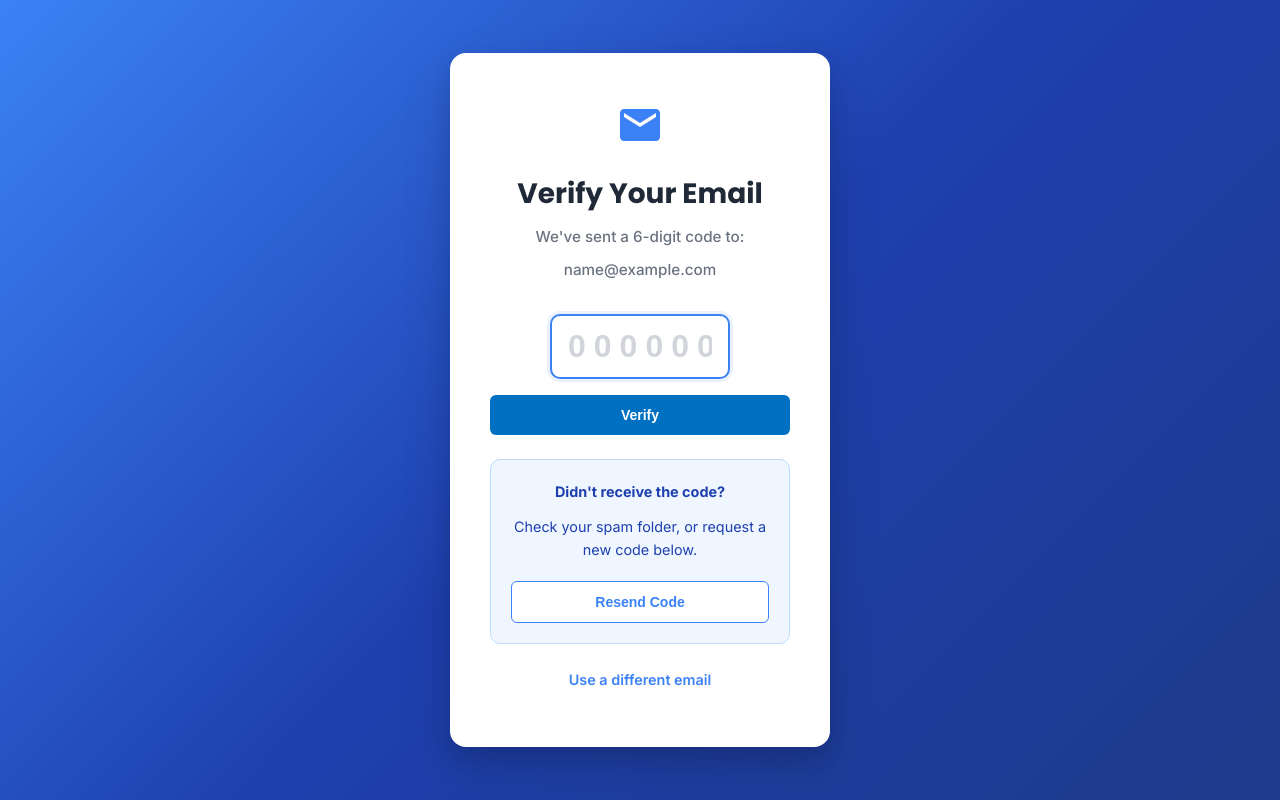
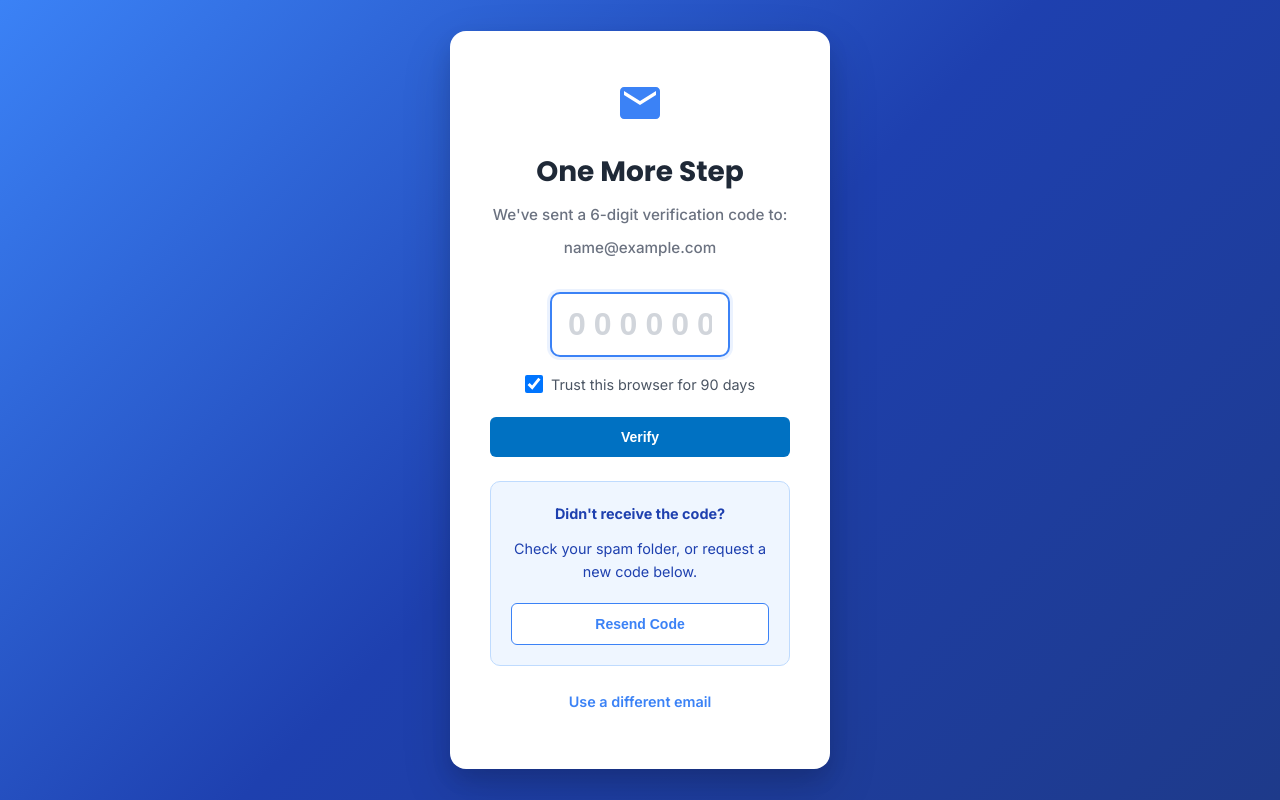
Before and after one commit to dxdum/guest-kyc-booking, a Flask app: page /verify-email in a window 1280 px wide. Run offline with Flask 3, Linux system fonts and the light colour scheme; the visitor is signed in with stand-in values (Sample User, id 1); parts of the project's set-up code (start-up, migrations or seed data) failed here and were passed over; some libraries are stand-ins or nearby versions.

Commit message:
Add email verification flow with trusted browser support
- Generate 6-digit verification code on login for unverified emails
- Send verification email via Gmail API
- Add trusted browser cookie (90 days) to skip verification
- Update verify_email.html with code input UI and resend functionality

Co-Authored-By: Claude Opus 4.5 <noreply@anthropic.com>

```diff
--- a/app/app.py
+++ b/app/app.py
@@ -118,10 +118,58 @@ def admin_login_post():
                 email_verified = bool(email_verified)
 
             if not email_verified:
+                # Check for trusted browser cookie
+                trusted_token = request.cookies.get('trusted_browser')
+                if trusted_token:
+                    # Verify the token
+                    import hashlib
+                    expected_token = hashlib.sha256(f"{host_dict['id']}:{app.secret_key}".encode()).hexdigest()[:32]
+                    if trusted_token == expected_token:
+                        # Browser is trusted, mark email as verified
+                        conn2 = get_db()
+                        cursor2 = conn2.cursor()
+                        now = datetime.now().isoformat()
+                        if DB_TYPE == 'postgresql':
+                            cursor2.execute('UPDATE hosts SET email_verified = TRUE, updated_at = %s WHERE id = %s', (now, host_dict['id']))
+                        else:
+                            cursor2.execute('UPDATE hosts SET email_verified = 1, updated_at = ? WHERE id = ?', (now, host_dict['id']))
+                        conn2.commit()
+                        conn2.close()
+                        # Continue to login below
+                        session['host_id'] = host_dict['id']
+                        session['email'] = host_dict['email']
+                        session['host_name'] = host_dict.get('name') or host_dict['email'].split('@')[0]
+                        if not host_dict.get('onboarding_completed'):
+                            return redirect(url_for('admin_onboarding'))
+                        return redirect(url_for('admin_dashboard'))
+
+                # Generate and send new verification code
+                verification_code = generate_verification_code()
+                code_expires = (datetime.now() + timedelta(hours=24)).isoformat()
+                now = datetime.now().isoformat()
+
+                conn2 = get_db()
+                cursor2 = conn2.cursor()
+                if DB_TYPE == 'postgresql':
+                    cursor2.execute('''
+                        UPDATE hosts SET email_verification_token = %s,
+                                        email_verification_expires = %s, updated_at = %s
+                        WHERE id = %s
+                    ''', (verification_code, code_expires, now, host_dict['id']))
+                else:
+                    cursor2.execute('''
+                        UPDATE hosts SET email_verification_token = ?,
+                                        email_verification_expires = ?, updated_at = ?
+                        WHERE id = ?
+                    ''', (verification_code, code_expires, now, host_dict['id']))
+                conn2.commit()
+                conn2.close()
+
+                # Send the verification email
+                send_verification_email(host_dict['email'], verification_code)
+
                 # Redirect to verification page
                 session['pending_verification_email'] = host_dict['email']
-                session['verification_token'] = host_dict.get('email_verification_token')
-                flash('Please verify your email before logging in', 'error')
                 return redirect(url_for('verify_email_pending'))
 
             session['host_id'] = host_dict['id']
@@ -324,7 +372,26 @@ def verify_email_code():
     session['email'] = host_dict['email']
     session['host_name'] = host_dict['email'].split('@')[0]
 
-    return redirect(url_for('admin_onboarding'))
+    # Create response for redirect
+    from flask import make_response
+    response = make_response(redirect(url_for('admin_onboarding')))
+
+    # Check if user wants to trust this browser
+    trust_browser = request.form.get('trust_browser')
+    if trust_browser:
+        import hashlib
+        # Create a signed token for this host
+        token = hashlib.sha256(f"{host_dict['id']}:{app.secret_key}".encode()).hexdigest()[:32]
+        # Set cookie for 90 days
+        response.set_cookie(
+            'trusted_browser',
+            token,
+            max_age=90 * 24 * 60 * 60,  # 90 days in seconds
+            httponly=True,
+            samesite='Lax'
+        )
+
+    return response
 
 
 @app.route('/resend-verification')
--- a/app/templates/verify_email.html
+++ b/app/templates/verify_email.html
@@ -3,7 +3,7 @@
 <head>
     <meta charset="UTF-8">
     <meta name="viewport" content="width=device-width, initial-scale=1.0">
-    <title>Verify Your Email - Guest Check-in System</title>
+    <title>Complete Your Login - Guest Check-in System</title>
     <link rel="stylesheet" href="{{ url_for('static', filename='style.css') }}">
 </head>
 <body class="login-page">
@@ -15,8 +15,8 @@
                         <path fill="#3B82F6" d="M20 4H4c-1.1 0-1.99.9-1.99 2L2 18c0 1.1.9 2 2 2h16c1.1 0 2-.9 2-2V6c0-1.1-.9-2-2-2zm0 4l-8 5-8-5V6l8 5 8-5v2z"/>
                     </svg>
                 </div>
-                <h1>Verify Your Email</h1>
-                <p>We've sent a 6-digit code to:</p>
+                <h1>One More Step</h1>
+                <p>We've sent a 6-digit verification code to:</p>
                 <p class="email-address">{{ email }}</p>
             </div>
 
@@ -35,6 +35,13 @@
                     <input type="text" name="code" id="verification-code"
                            maxlength="6" pattern="[0-9]{6}" inputmode="numeric"
                            placeholder="000000" autocomplete="one-time-code" required>
+                </div>
+
+                <div class="trust-browser-option">
+                    <label class="checkbox-label">
+                        <input type="checkbox" name="trust_browser" value="1" checked>
+                        <span>Trust this browser for 90 days</span>
+                    </label>
                 </div>
 
                 <button type="submit" class="btn btn-primary btn-full">Verify</button>
@@ -93,6 +100,23 @@
         .code-input-container input::placeholder {
             color: #D1D5DB;
             letter-spacing: 0.5rem;
+        }
+        .trust-browser-option {
+            margin-bottom: 1rem;
+            text-align: center;
+        }
+        .checkbox-label {
+            display: inline-flex;
+            align-items: center;
+            gap: 0.5rem;
+            cursor: pointer;
+            font-size: 0.9rem;
+            color: #4B5563;
+        }
+        .checkbox-label input[type="checkbox"] {
+            width: 18px;
+            height: 18px;
+            cursor: pointer;
         }
         .help-section {
             background: #EFF6FF;
@@ -153,6 +177,11 @@
             background: #D1FAE5;
             color: #059669;
             border: 1px solid #A7F3D0;
+        }
+        .alert-info {
+            background: #DBEAFE;
+            color: #1E40AF;
+            border: 1px solid #93C5FD;
         }
     </style>
 
```
